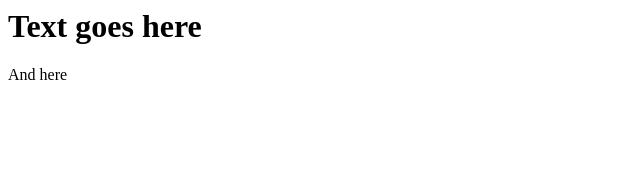
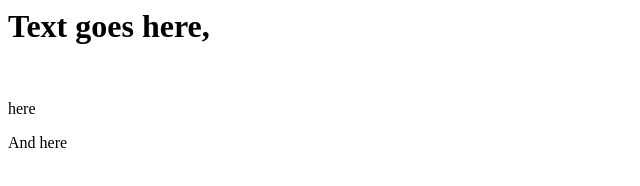
Before and after one commit to Imakesmallwebsites/Imakesmallwebsites.github.io, a plain HTML site: page index.html in a window 1280 px wide. Shown: the whole page, without its empty margins (0-640 px from the left). Drawn offline with Linux system fonts and the light colour scheme.

Commit message:
Update index.html

```diff
--- a/index.html
+++ b/index.html
@@ -2,7 +2,7 @@
 <html>
   <head><title>Title goes here</title></head>
   <body>
-    <h1>Text goes here</h1
+    <h1>Text goes here,</h1><br><p>here</p>
     <p>And here</p>
   </body>
 </html>
```
